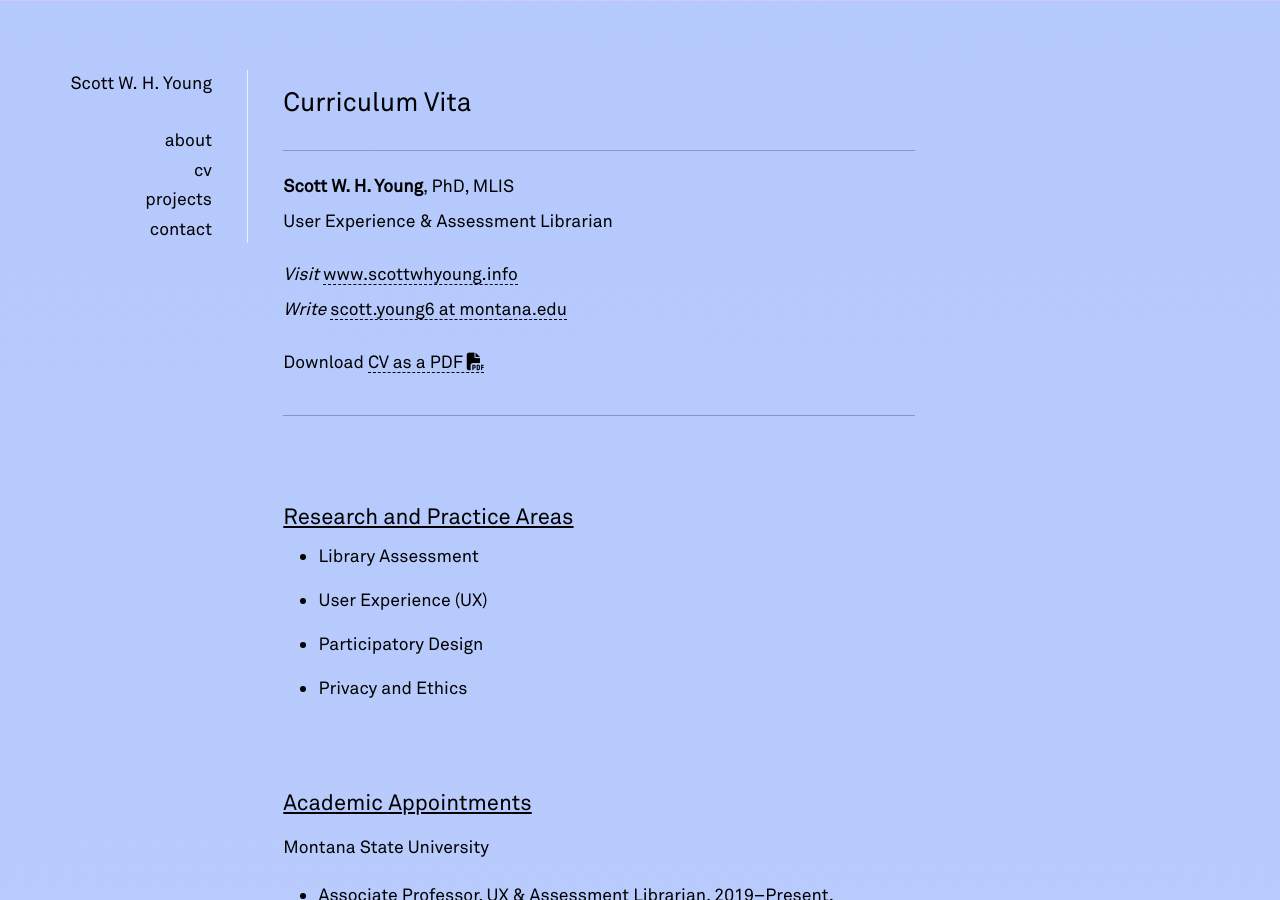
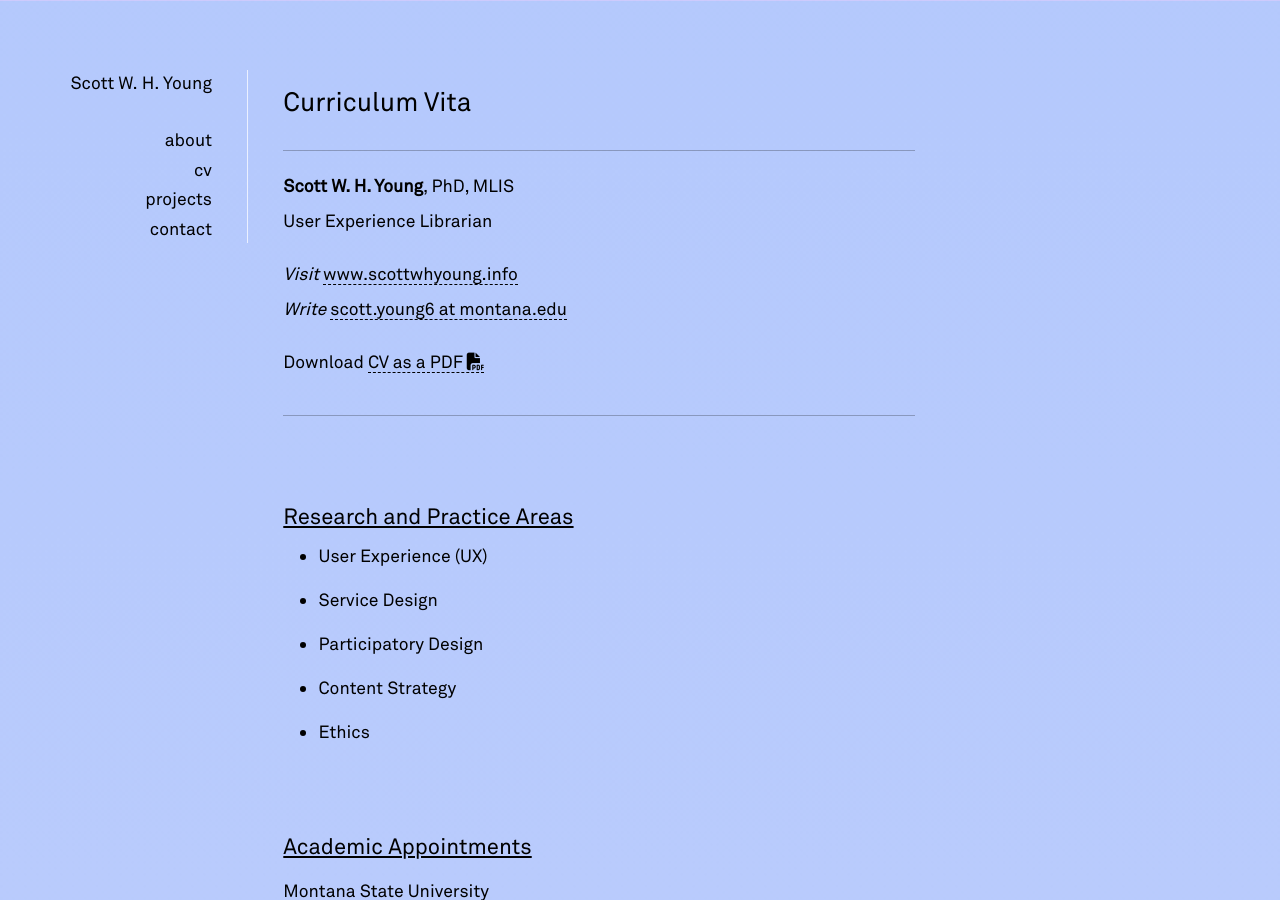
Before and after one commit to swyoung/swyoung.github.io, a Jekyll site: the page built from _pages/cv.md, in a window 1280 px wide and 900 px high. Built offline with Jekyll 4.4.1, drawn with Linux system fonts in a browser that asks for light colours; nearby versions of some CDN libraries; a style sheet for code colours, icons or effects is not loaded.

Commit message:
Update cv.md
Updated research areas

```diff
--- a/_pages/cv.md
+++ b/_pages/cv.md
@@ -1,13 +1,13 @@
 ---
 layout: default
 title: Scott W. H. Young - CV
-description: Curriculum Vita (CV) for Scott W. H. Young, UX & Assessment Librarian at Montana State University.
+description: Curriculum Vita (CV) for Scott W. H. Young, UX Librarian at Montana State University.
 ---
 
 # Curriculum Vita
 ---
 **Scott W. H. Young**, PhD, MLIS\
-User Experience & Assessment Librarian
+User Experience Librarian
 
 *Visit* [www.scottwhyoung.info](https://www.scottwhyoung.info)\
 *Write* [scott.young6 at montana.edu](mailto:scott.young6@montana.edu)
@@ -20,10 +20,11 @@ Download <a href="/assets/pdf/scott_w_h_young_cv.pdf">CV as a PDF <i class="fa-s
 
 ## Research and Practice Areas
 <ul>
-  <li>Library Assessment</li>
-  <li>User Experience (UX) </li>
+  <li>User Experience (UX)</li>
+  <li>Service Design</li>
   <li>Participatory Design</li>
-  <li>Privacy and Ethics</li>
+  <li>Content Strategy</li>
+   <li>Ethics</li>
 </ul>
 
 <br>
```
